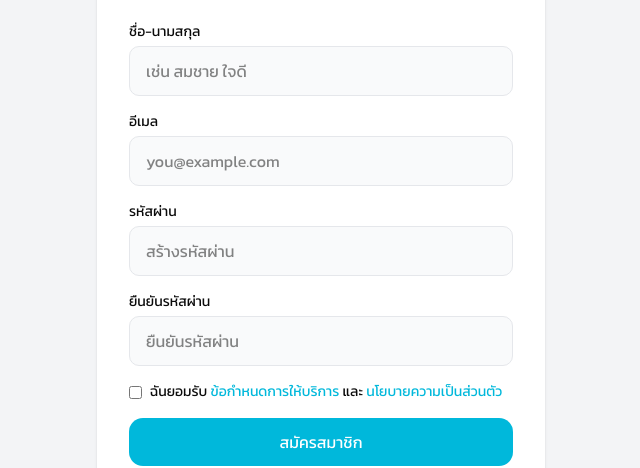
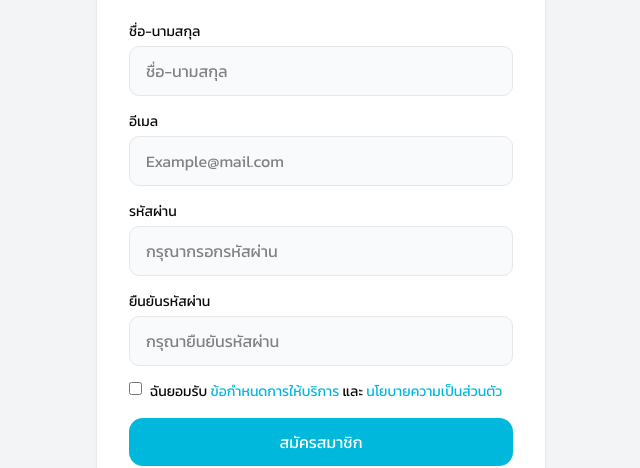
Before and after one commit to suttirakcha/ui-learney, a Next.js app: page /register in a window 1280 px wide. Shown: the part 197-665 px from the top of the page, without its empty margins (319-959 px from the left). Built offline with nearby package versions, Linux system fonts and the light colour scheme; no server answers.

Commit message:
fix(auth):register feat

```diff
--- a/src/app/(admin)/admin/pending/page.tsx
+++ b/src/app/(admin)/admin/pending/page.tsx
@@ -13,17 +13,13 @@ export default async function PendingPage() {
     redirect("/login");
   }
 
-  if (!courses) redirect("/login");
+  return (
+    <div>
+      <h1>Pending</h1>
 
-  return (
-    <div className="p-6">
-      {" "}
-      <h1 className="text-2xl font-bold mb-4">Pending Courses</h1>
-      <div className="space-y-4">
-        {courses.map((course: Course) => (
-          <CourseCard key={course.id} course={course} />
-        ))}
-      </div>
+      {courses.map((course: Course) => (
+        <CourseCard key={course.id} course={course} />
+      ))}
     </div>
   );
 }
--- a/src/app/test/dashbord/page.tsx
+++ /dev/null
@@ -1,3 +0,0 @@
-export default function page() {
-  return <div>Dashpage</div>;
-}
--- a/src/components/features/register-form.tsx
+++ b/src/components/features/register-form.tsx
@@ -5,6 +5,7 @@ import { register as registerUser } from "@/lib/api/auth/auth.service";
 import { useRouter } from "next/navigation";
 import Link from "next/link";
 import { toast } from "react-hot-toast";
+import { isApiError } from "@/utils/isApiError"; // ✅ เพิ่ม
 
 type FormData = {
   fullname: string;
@@ -47,21 +48,17 @@ export default function RegisterForm() {
       toast.success("สมัครสมาชิกสำเร็จ 🎉");
       router.push("/login");
     } catch (err: unknown) {
-      const error = err as {
-        response?: {
-          data?: {
-            code?: string;
-            message?: string;
-          };
-        };
-      };
+      console.log("❌ ERROR:", err);
 
-      const errorData = error.response?.data;
-
-      if (errorData?.code === "EMAIL_EXISTS") {
-        toast.error("อีเมลนี้ถูกใช้ไปแล้ว");
+      // ✅ ใช้ type guard แทน any
+      if (isApiError(err)) {
+        if (err.code === "EMAIL_EXISTS") {
+          toast.error("อีเมลนี้ถูกใช้ไปแล้ว");
+        } else {
+          toast.error(err.message);
+        }
       } else {
-        toast.error(errorData?.message || "สมัครไม่สำเร็จ");
+        toast.error("สมัครไม่สำเร็จ");
       }
     }
   };
@@ -70,7 +67,6 @@ export default function RegisterForm() {
     <div className="w-full max-w-md bg-white p-8 rounded-2xl shadow">
       <h2 className="text-xl font-semibold text-center mb-4">สร้างบัญชี</h2>
 
-      {/* ROLE */}
       <div className="flex gap-3 mb-6">
         <button
           type="button"
@@ -98,22 +94,20 @@ export default function RegisterForm() {
       </div>
 
       <form onSubmit={handleSubmit(onSubmit)} className="space-y-4">
-        {/* fullname */}
         <div>
           <label className="block text-sm mb-1">ชื่อ-นามสกุล</label>
           <input
             {...register("fullname", {
               required: "กรุณากรอกชื่อ",
             })}
-            placeholder="เช่น สมชาย ใจดี"
             className="input"
+            placeholder="ชื่อ-นามสกุล"
           />
           {errors.fullname && (
             <p className="text-red-500 text-sm">{errors.fullname.message}</p>
           )}
         </div>
 
-        {/* email */}
         <div>
           <label className="block text-sm mb-1">อีเมล</label>
           <input
@@ -121,14 +115,13 @@ export default function RegisterForm() {
               required: "กรุณากรอกอีเมล",
             })}
             className="input"
-            placeholder="you@example.com"
+            placeholder="Example@mail.com"
           />
           {errors.email && (
             <p className="text-red-500 text-sm">{errors.email.message}</p>
           )}
         </div>
 
-        {/* password */}
         <div>
           <label className="block text-sm mb-1">รหัสผ่าน</label>
           <input
@@ -140,15 +133,14 @@ export default function RegisterForm() {
                 message: "รหัสผ่านอย่างน้อย 6 ตัว",
               },
             })}
-            placeholder="สร้างรหัสผ่าน"
             className="input"
+            placeholder="กรุณากรอกรหัสผ่าน"
           />
           {errors.password && (
             <p className="text-red-500 text-sm">{errors.password.message}</p>
           )}
         </div>
 
-        {/* confirm password */}
         <div>
           <label className="block text-sm mb-1">ยืนยันรหัสผ่าน</label>
           <input
@@ -158,8 +150,8 @@ export default function RegisterForm() {
               validate: (value) =>
                 value === watch("password") || "รหัสผ่านไม่ตรงกัน",
             })}
-            placeholder="ยืนยันรหัสผ่าน"
             className="input"
+            placeholder="กรุณายืนยันรหัสผ่าน"
           />
           {errors.confirmPassword && (
             <p className="text-red-500 text-sm">
@@ -168,7 +160,6 @@ export default function RegisterForm() {
           )}
         </div>
 
-        {/* ✅ checkbox กลับมาแล้ว */}
         <div>
           <label className="flex items-start gap-2 text-sm">
             <input
@@ -176,7 +167,6 @@ export default function RegisterForm() {
               {...register("accepted", {
                 required: "กรุณายอมรับข้อตกลง",
               })}
-              className="mt-1"
             />
             <span>
               ฉันยอมรับ{" "}
@@ -192,11 +182,10 @@ export default function RegisterForm() {
           )}
         </div>
 
-        {/* button */}
         <button
           type="submit"
           disabled={isSubmitting}
-          className="w-full bg-cyan-500 text-white py-3 rounded-xl hover:bg-cyan-600 disabled:bg-gray-400"
+          className="w-full bg-cyan-500 text-white py-3 rounded-xl"
         >
           {isSubmitting ? "กำลังสมัคร..." : "สมัครสมาชิก"}
         </button>
--- /dev/null
+++ b/src/utils/isApiError.ts
@@ -0,0 +1,10 @@
+import { ApiError } from "@/types/api/type-api";
+
+export function isApiError(error: unknown): error is ApiError {
+  return (
+    typeof error === "object" &&
+    error !== null &&
+    "status" in error &&
+    "message" in error
+  );
+}
```
